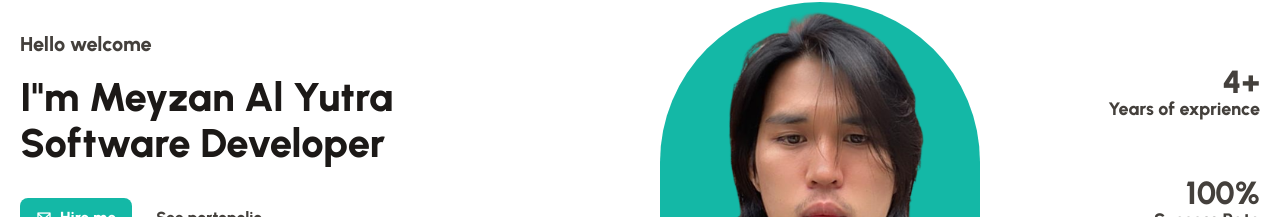
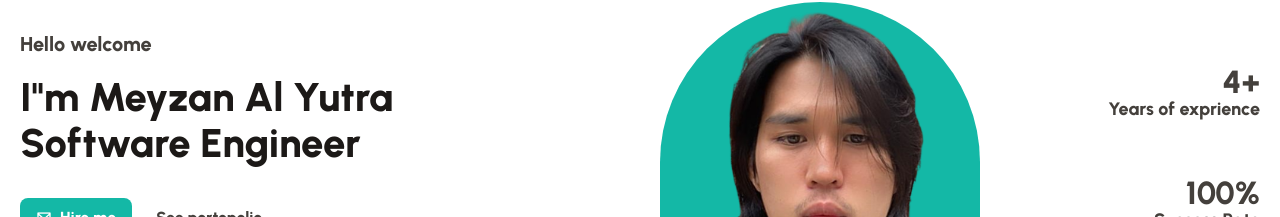
Before and after one commit to Meyzan16/portopolio-react, a React (Create React App) app: page / in a window 1280 px wide. Shown: the part 178-395 px from the top of the page. Built offline with nearby package versions, Linux system fonts and the light colour scheme.

Commit message:
rename skills

```diff
--- a/src/components/Header/Header.jsx
+++ b/src/components/Header/Header.jsx
@@ -21,7 +21,6 @@ const Header = () => {
 
     const handleClick = e => {
         e.preventDefault()
-
         const targetAttr = e.target.getAttribute('href')
         const location = document.querySelector(targetAttr).offsetTop
 
--- a/src/components/UI/Hero.jsx
+++ b/src/components/UI/Hero.jsx
@@ -16,11 +16,12 @@ const Hero = () => {
                         text-lg md:text-xl font-[600]">
                             Hello welcome
                         </h5>
-                        <h1 data-aos="fade-up" data-aos-duration="1800" data-aos-delay="200" className="py-4 text-stone-900 font-[800]
+                        <h1 data-aos="fade-up" data-aos-duration="1800" data-aos-delay="200" className="py-4
+                         text-stone-900 font-[800]
                             text-[1.8rem] sm:text-[40px] leading-[35px] sm:leading-[46px]">I"m Meyzan Al Yutra
                             <br />
                             <span className="text-[1.4rem] sm:text-[40px]">
-                                Software Developer
+                                Software Engineer
                             </span>
                         </h1>
 
```
